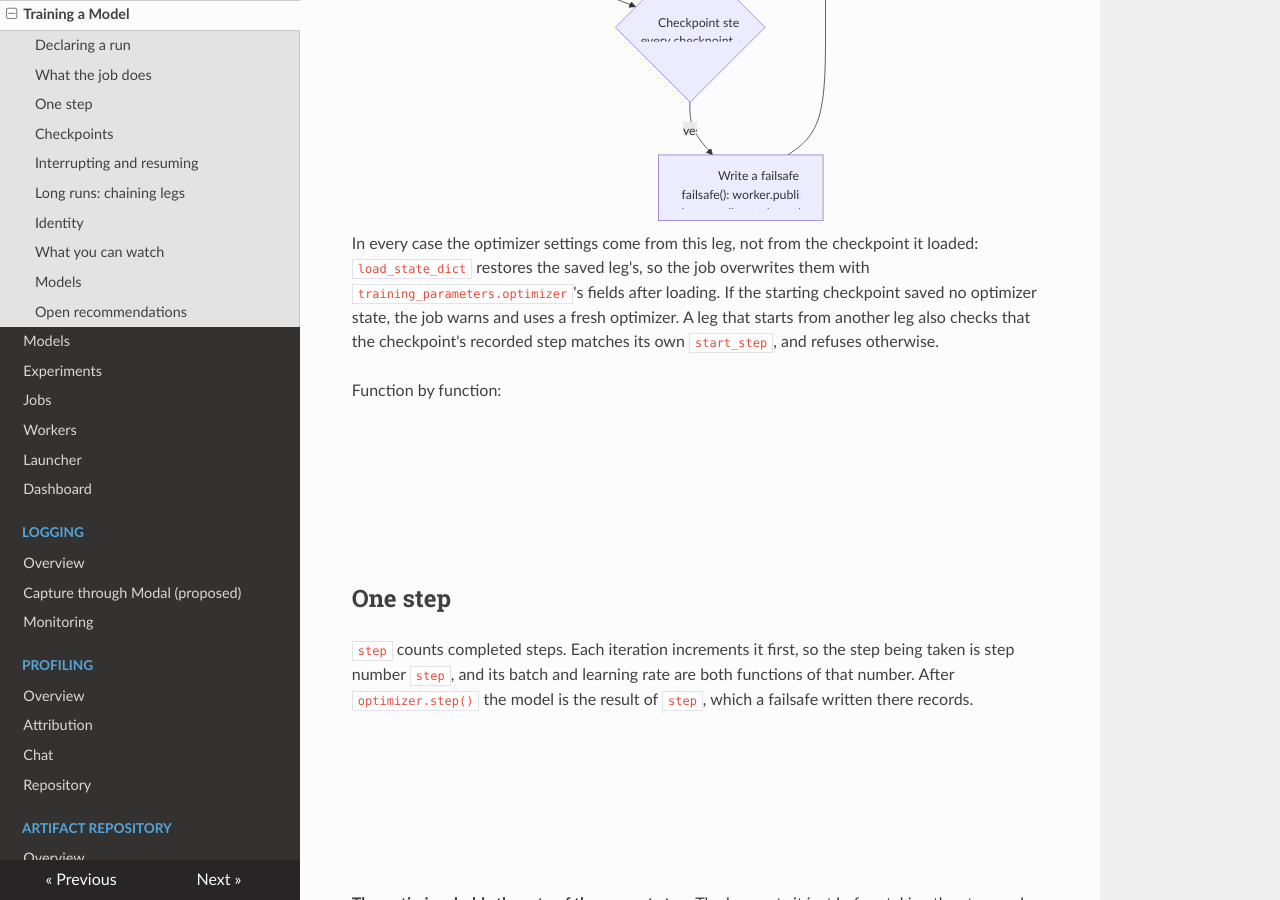
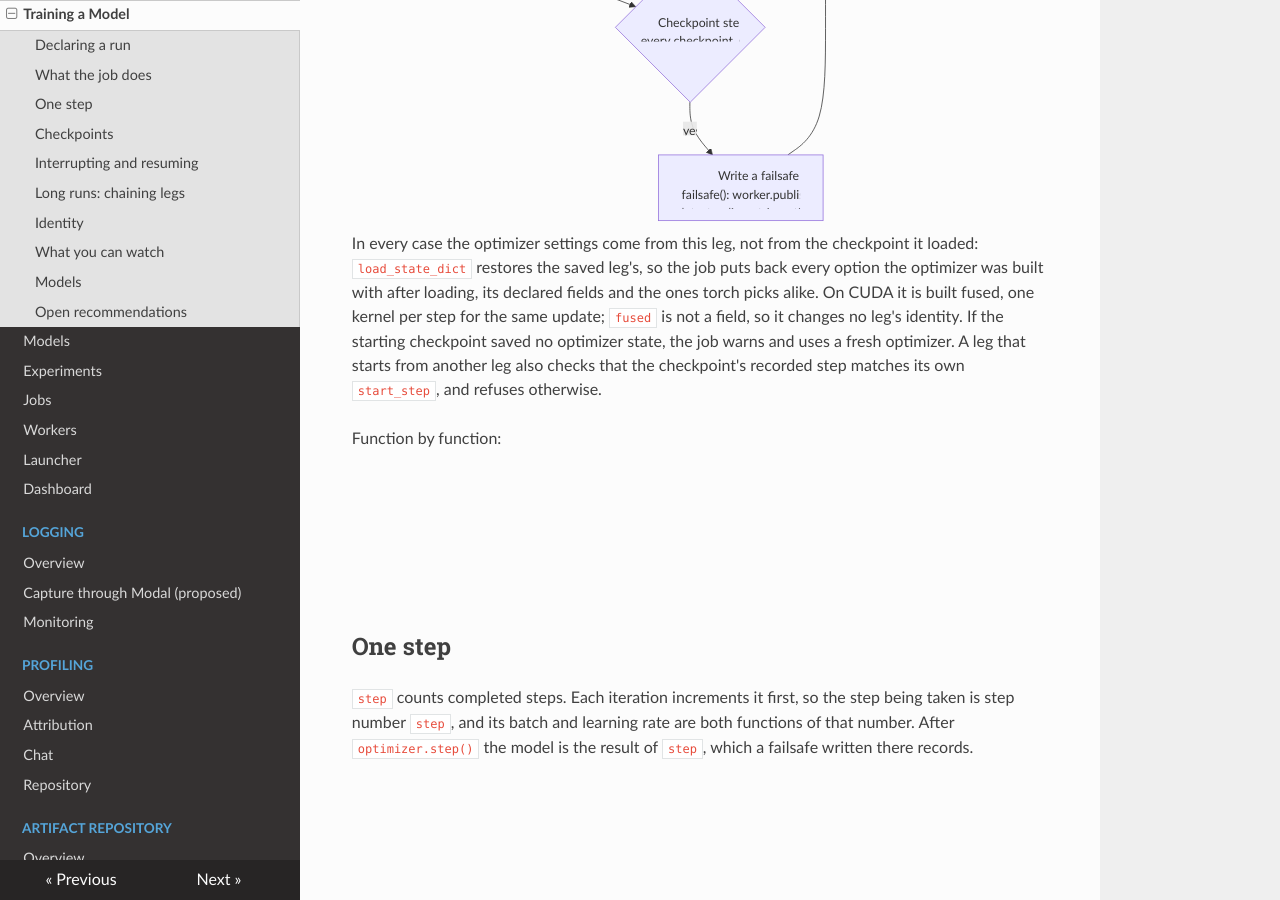
Before and after one commit to ocanphys/launchpad, an MkDocs documentation site: the page built from docs/training.md, in a window 1280 px wide and 900 px high, scrolled down 4345 px. Built offline with MkDocs 1.6.1, drawn with Linux system fonts in a browser that asks for light colours; nearby versions of some CDN libraries; some of the changed text lies outside the part shown.

Commit message:
training: fused optimizer on CUDA; resume puts back every option it was built with
Co-Authored-By: Claude Opus 5.5 <noreply@anthropic.com>

```diff
--- a/docs/training.md
+++ b/docs/training.md
@@ -145,7 +145,10 @@ flowchart TD
 
 In every case the optimizer settings come from this leg, not from the
 checkpoint it loaded: `load_state_dict` restores the saved leg's, so the job
-overwrites them with `training_parameters.optimizer`'s fields after loading.
+puts back every option the optimizer was built with after loading, its
+declared fields and the ones torch picks alike. On CUDA it is built fused, one
+kernel per step for the same update; `fused` is not a field, so it changes no
+leg's identity.
 If the starting checkpoint saved no optimizer state, the job warns and uses a
 fresh optimizer. A leg that starts from another leg also checks that the
 checkpoint's recorded step matches its own `start_step`, and refuses
```
Also changed, not shown: other parts of docs/training.md (+1 -7 lines), LESSONS.md (+13 -0 lines), 2 other files.
